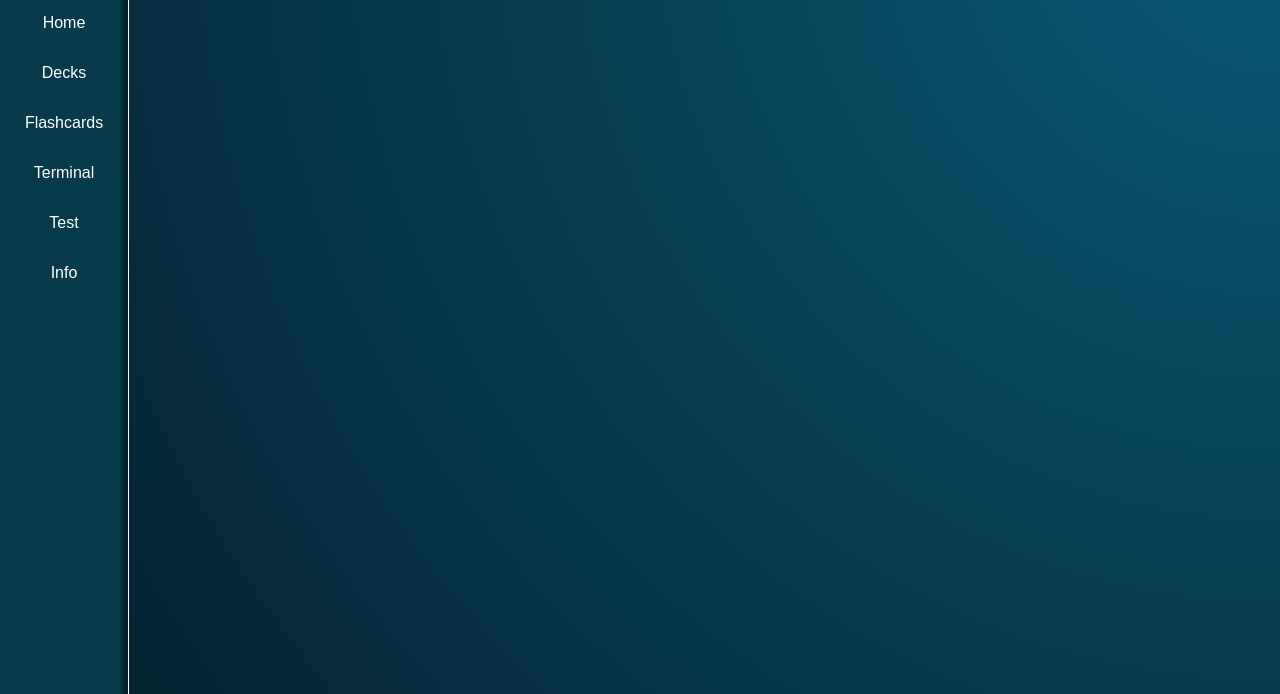
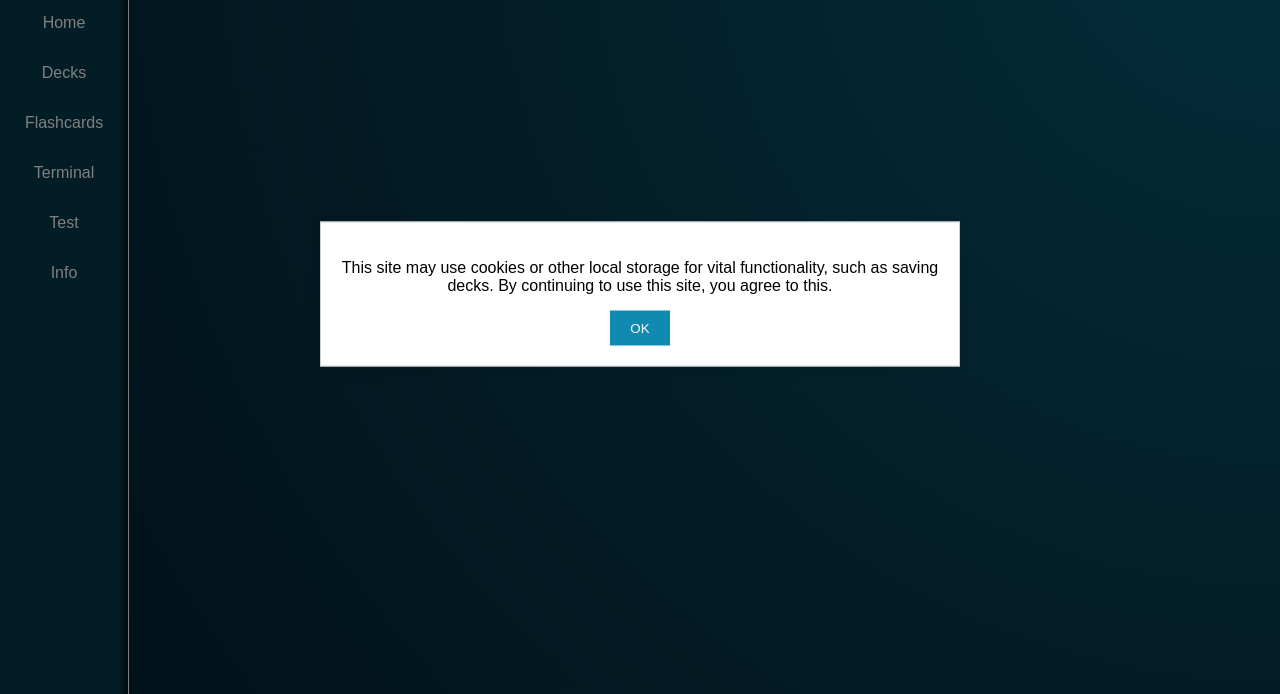
Before and after one commit to ESAK9781/OSII, a plain HTML site: page index.html in a window 1280 px wide. Shown: the part 106-800 px from the top of the page. Drawn offline with Linux system fonts and the light colour scheme.

Commit message:
Added a cookie modal

```diff
--- a/index.html
+++ b/index.html
@@ -7,6 +7,7 @@
     <link rel="icon" href="./res/icon.ico" type="image/x-icon">
     <link rel="stylesheet" href="./style.css">
     <link rel="stylesheet" href="./modules/nav/navigation.css">
+    <link rel="stylesheet" href="./modules/modals/cookie_modal.css">
 </head>
 <body>
     <div class="sidebar">
@@ -17,5 +18,6 @@
 
     <script src="./modules/nav/section_boilerplate.js"></script>
     <script src="./modules/nav/navigation.js"></script>
+    <script src="./modules/modals/cookie_modal.js"></script>
 </body>
 </html>
--- a/modules/modals/cookie_modal.css
+++ b/modules/modals/cookie_modal.css
@@ -0,0 +1,36 @@
+.cookie-modal {
+    position: fixed;
+    top: 50%;
+    left: 50%;
+    transform: translate(-50%, -50%);
+    background-color: white;
+    padding: 20px;
+    border: 1px solid #ccc;
+    box-shadow: 0 2px 10px rgba(0, 0, 0, 0.1);
+    z-index: 1000;
+    color: black;
+    text-align: center; /* Center the button horizontally */
+}
+
+.cookie-modal-overlay {
+    position: fixed;
+    top: 0;
+    left: 0;
+    width: 100%;
+    height: 100%;
+    background: rgba(0, 0, 0, 0.5);
+    z-index: 999;
+}
+
+#cookieModalOk {
+    background-color: #118ab2ff; /* blue-ncs */
+    color: white;
+    border: none;
+    padding: 10px 20px;
+    cursor: pointer;
+    transition: background-color 0.5s ease; /* Smooth transition */
+}
+
+#cookieModalOk:hover {
+    background-color: #ef476fff; /* bright-pink-crayola */
+}
--- a/modules/modals/cookie_modal.js
+++ b/modules/modals/cookie_modal.js
@@ -0,0 +1,29 @@
+document.addEventListener('DOMContentLoaded', () => {
+  if ((!localStorage.getItem('cookieConsent')) || (localStorage.getItem('cookieConsent') != "true")) {
+    showCookieModal();
+  }
+
+
+  localStorage.setItem('cookieConsent', 'false'); // DEBUG
+});
+
+function showCookieModal() {
+  const modalOverlay = document.createElement('div');
+  modalOverlay.className = 'cookie-modal-overlay';
+
+  const modal = document.createElement('div');
+  modal.className = 'cookie-modal';
+  modal.innerHTML = `
+    <p>This site may use cookies or other local storage for vital functionality, such as saving decks. By continuing to use this site, you agree to this.</p>
+    <button id="cookieModalOk">OK</button>
+  `;
+
+  document.body.appendChild(modalOverlay);
+  document.body.appendChild(modal);
+
+  document.getElementById('cookieModalOk').addEventListener('click', () => {
+    localStorage.setItem('cookieConsent', 'false');
+    document.body.removeChild(modal);
+    document.body.removeChild(modalOverlay);
+  });
+}
--- a/theme.scss
+++ b/theme.scss
@@ -46,5 +46,4 @@ $gradient-radial: radial-gradient(#ef476fff, #ffd166ff, #06d6a0ff, #118ab2ff, #0
 
 
 
-
-Source: https://coolors.co/palette/ef476f-ffd166-06d6a0-118ab2-073b4c
+// Source: https://coolors.co/palette/ef476f-ffd166-06d6a0-118ab2-073b4c
```
